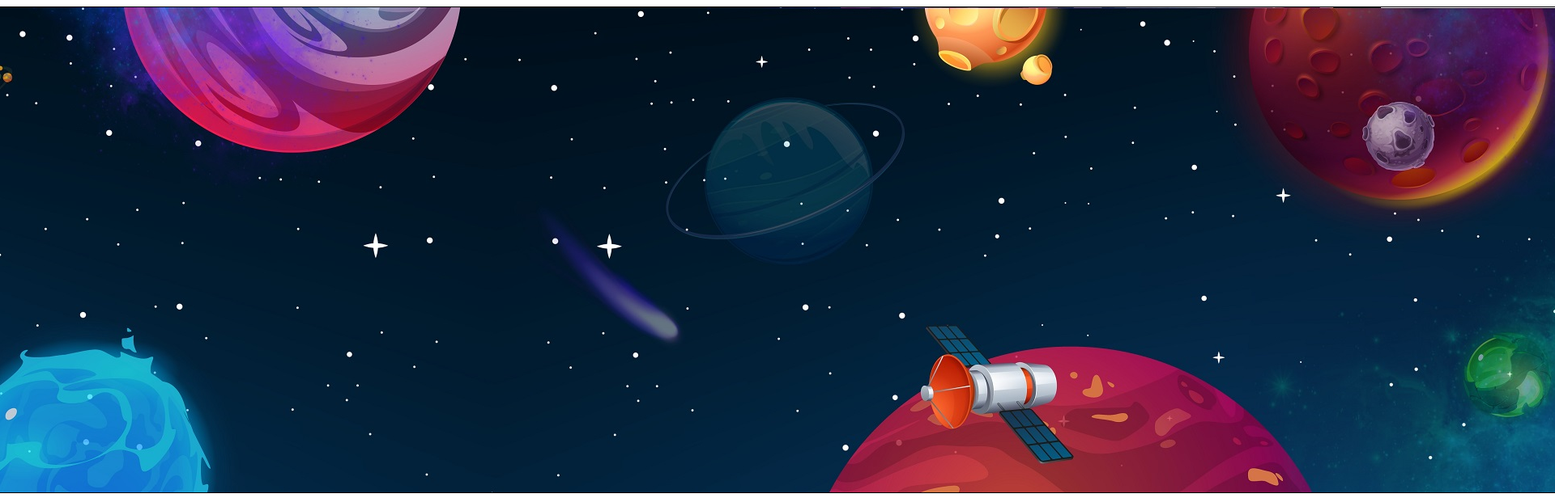
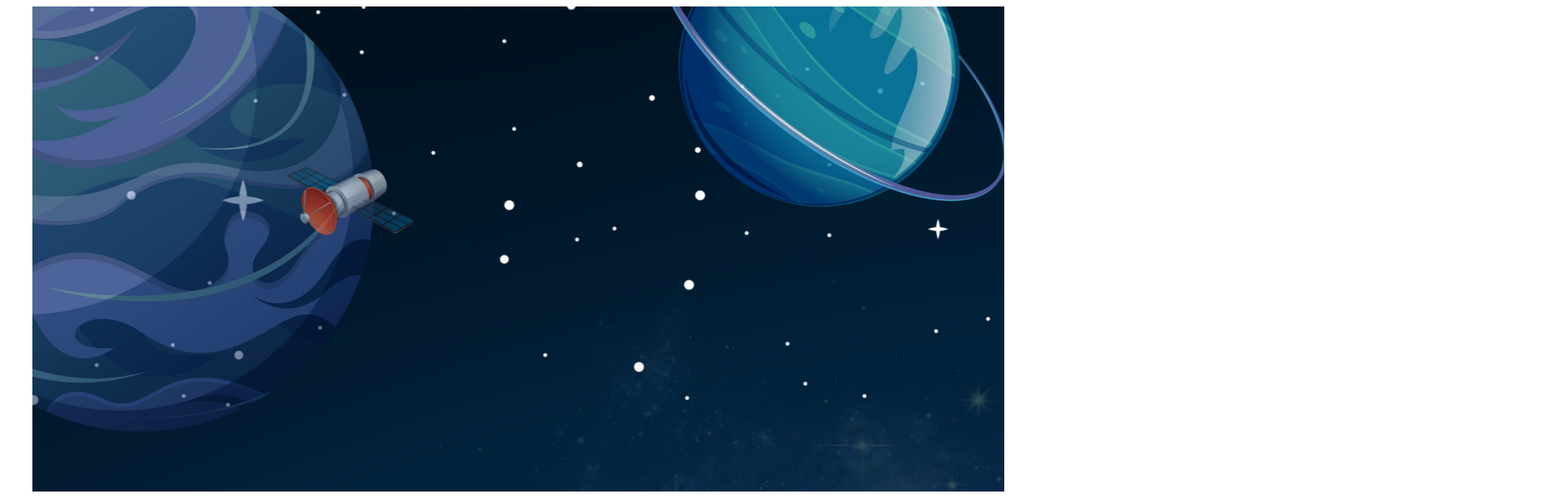
Before and after one commit to meljaszuk/SpaceTraveler-Game-in-React, a React (Create React App) app: page / in a window 1280 px wide. Shown: the top 616 px of the page at 81% size, 1920 px wide, since content can reach past the window. Built offline with nearby package versions, Linux system fonts and the light colour scheme.

Commit message:
add scrolling background

```diff
--- a/src/components/Background/Background.module.scss
+++ b/src/components/Background/Background.module.scss
@@ -1,16 +1,34 @@
+@import '../../_utils/variables.module.scss';
+
+@keyframes scrollBackground {
+    from {
+        transform: translateX(0);
+    }
+    to {
+        transform: translateX(-100%);
+    }
+}
+
 .container {
     height: 600px;
-    border: solid 1px black;
-    display: flex;
+    width: 1200px;
+    overflow: hidden;
+    justify-self: center;
 }
 
-.slider {
+.slideWrapper {
+    height: 600px;
+    animation: scrollBackground $bcg-speed linear; //FIXED NUMBER TO CHANGE
     display: flex;
-    background-image: url('../../../public/images/bcgS.jpg');
+    flex-direction: row;
+}
+
+.slide {
+
+    background-image: url($bcg-url);
     background-repeat: no-repeat;
-    background-position: left;
     background-size: cover;
+    width: 8000px;
     height: 600px;
-    width: 4800px;
-    transform: translateX(-50px);
+
 }
--- a/src/components/Background/Background.tsx
+++ b/src/components/Background/Background.tsx
@@ -2,10 +2,18 @@ import React from 'react';
 import styles from './Background.module.scss';
 
 export const Background: React.FC = () => {
-  console.log('bcg');
+  const BCGs = [1]; //FIXED LENGTH TO CHANGE
+
   return (
     <div className={styles.container}>
-      <div className={styles.slider}></div>
+      <div
+        className={styles.slideWrapper}
+        style={{ width: `${BCGs.length * 16000}px` }}
+      >
+        {BCGs.map((_, index) => (
+          <div className={styles.slide} key={index}></div>
+        ))}
+      </div>
     </div>
   );
 };
```
